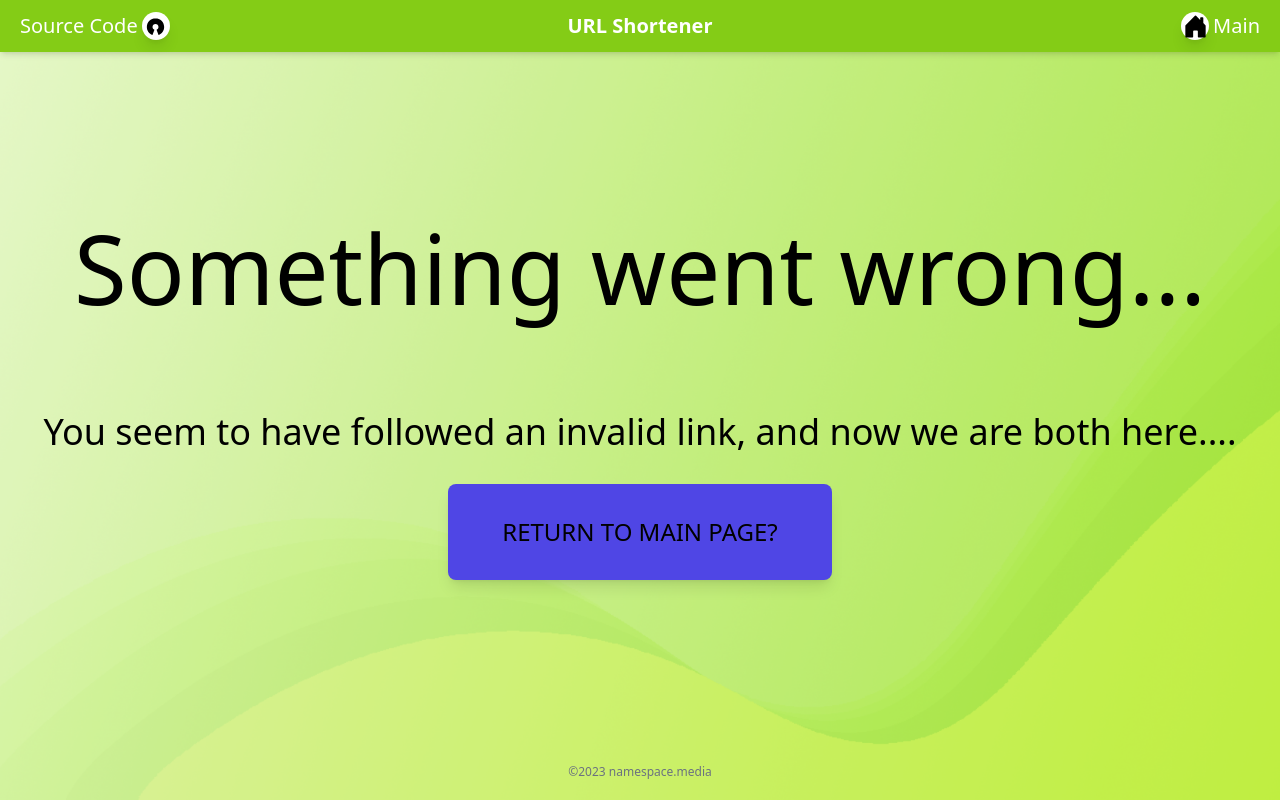
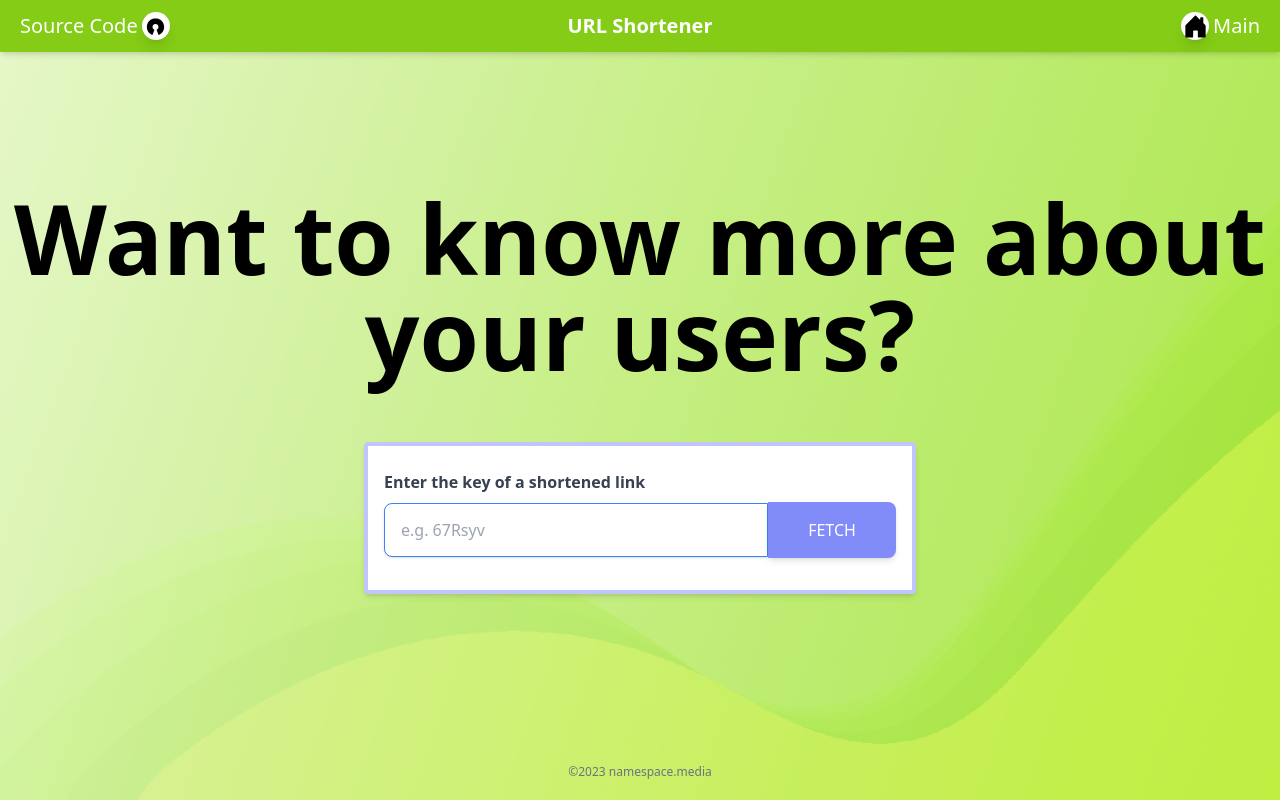
Before and after one commit to S1thK3nny/praktikum2023, a Next.js app: page /statistics in a window 1280 px wide. Built offline with nearby package versions, Linux system fonts and the light colour scheme.

Commit message:
Base functionality of statistics.tsx

```diff
--- a/src/pages/api/statistics.ts
+++ b/src/pages/api/statistics.ts
@@ -1,20 +1,24 @@
 // Next.js API route support: https://nextjs.org/docs/api-routes/introduction
 import type { NextApiRequest, NextApiResponse } from 'next'
-import {connectToMongo} from '../../utils/connectToMongo'
+import { connectToMongo } from '../../utils/connectToMongo'
 import statistics from '../../models/statistics'
 //Use .. to get out of a folder
 
 
-type Data = Statistics | StatisticsNotFound
+type Data = StatisticsFound | StatisticsNotFound
+
+type StatisticsFound = {
+    statistics: Statistics[];
+}
 
 //Whatever comes before the string is what the response will receive, so if you type link, you will get link. Not url!
 type Statistics = {
-    clicked:Date;
-    language:string;
-    browser_agent:string;
-    browser:string;
-    platform:string;
-    user_OS:string;
+    clicked: Date;
+    language: string;
+    browser_agent: string;
+    browser: string;
+    platform: string;
+    user_OS: string;
 }
 
 type StatisticsNotFound = {
@@ -22,32 +26,40 @@ type StatisticsNotFound = {
 }
 
 export default async function handler(
-  req: NextApiRequest,
-  res: NextApiResponse<Data>
+    req: NextApiRequest,
+    res: NextApiResponse<Data>
 ) {
 
     res.setHeader('Access-Control-Allow-Origin', '*');
-    console.log('POST method request: api/statistics.ts');
 
     await connectToMongo();
     const key = req.body.key;
 
-    const foundStats = await statistics.findOne({ key: key });
+    const foundStats = await statistics.find({ key: key });
 
-    if(foundStats) {
-        res.status(200).json({
-            clicked: foundStats.clicked,
-            language: foundStats.language,
-            browser_agent: foundStats.userAgent,
-            browser: foundStats.browser,
-            platform: foundStats.platform,
-            user_OS: foundStats.user_OS
+    if (foundStats) {
+        let statistics: Statistics[] = []
+
+        foundStats.forEach((item) => {
+            const statistic: Statistics = {
+                clicked: item.clicked,
+                language: item.language,
+                browser_agent: item.browser_agent,
+                browser: item.browser,
+                platform: item.platform,
+                user_OS: item.user_OS
+            }
+            statistics.push(statistic)
         });
-        return
+
+        res.status(200).send({
+            statistics: statistics,
+        });
+        return;
     }
 
     else {
-        res.status(400).json({ error: 'Are you sure this key exists? Check your spelling!' });
-        return
+        res.json({ error: 'Are you sure this key exists? Check your spelling!' });
+        return;
     }
 }
--- a/src/pages/index.tsx
+++ b/src/pages/index.tsx
@@ -1,8 +1,9 @@
 import { Inter } from 'next/font/google'
 import TopBar from "../components/TopBar"
 import Head from 'next/head'
-import React, { useEffect, useRef, useState } from 'react';
+import React, { useState } from 'react';
 import isURL from "../utils/isURL"
+import {handleInputChange, hideAlertShowLink} from "../utils/sharedComponents"
 import axios from 'axios'
 
 const inter = Inter({ subsets: ['latin'] })
@@ -68,32 +69,13 @@ export default function Home() {
 
   }
 
-  const handleInputChange = () => {
-    // Reset the submitted state when a new input is entered
-    setSubmitted(false);
-    const submitButton = document.getElementById('submitButton')!
-    const alertDiv = document.getElementById('alertDiv')!
-
-    submitButton.textContent = 'Shorten'
-
-    if(!alertDiv.classList.contains('hidden')) {
-      alertDiv.classList.add('hidden')
-    }
+  const handleInputChangeTextField = () => {
+      // Reset the submitted state when a new input is entered
+      setSubmitted(false);
+      handleInputChange('Shorten')
   };
 
-  const hideAlertShowLink = (hide:boolean) => {
-    const alertDiv = document.getElementById('alertDiv')!
-    const hiddenDiv = document.getElementById('hiddenDiv')!
 
-    if(!hide && alertDiv.classList.contains('hidden')) {
-      alertDiv.classList.remove('hidden')
-      hiddenDiv.classList.add('hidden')
-    }
-    else if(hide && hiddenDiv.classList.contains('hidden')) {
-      alertDiv.classList.add('hidden')
-      hiddenDiv.classList.remove('hidden')
-    }
-  }
 
   return (
     <>
@@ -115,7 +97,7 @@ export default function Home() {
               </label>
 
               <input className="shadow text-left appearance-none border rounded-lg md:rounded-l-lg md:rounded-r-none w-full md:w-96 py-4 px-4 text-gray-700 leading-tight focus:outline-none focus:shadow-outline focus:border-blue-500 focus:on"
-              id="textField" type="url" onChange={handleInputChange}
+              id="textField" type="url" onChange={handleInputChangeTextField}
               placeholder="Enter the link" required autoFocus/>
 
               <button className='text-white shadow-md rounded-lg w-full md:w-32 md:rounded-r-lg md:rounded-l-none' id='submitButton'>Shorten</button>
--- a/src/pages/invalid.tsx
+++ b/src/pages/invalid.tsx
@@ -19,7 +19,7 @@ export default function invalid() {
             <div className="h-screen bg-customBGInvalid bg-no-repeat bg-cover bg-center absolute w-screen">
                 <TopBar backgroundColor={'bg-red-500'} showMain={true}/>
                 <div className="justify-center items-center h-screen flex flex-col gap-16 md:gap-24 text-center">
-                    <h1 className='font-bold, text-4xl md:text-8xl'>
+                    <h1 className='font-bold text-4xl md:text-8xl'>
                         Something went wrong...
                     </h1>
                     <div>
--- a/src/pages/statistics.tsx
+++ b/src/pages/statistics.tsx
@@ -1,34 +1,152 @@
 import Head from 'next/head'
 import TopBar from '@/components/TopBar';
+import { handleInputChange, hideAlertShowLink } from "../utils/sharedComponents"
+import axios from 'axios';
+import React, { useState } from 'react';
 
-export default function invalid() {
+//Whatever comes before the string is what the response will receive, so if you type link, you will get link. Not url!
+type Statistics = {
+    clicked: Date;
+    language: string;
+    browser_agent: string;
+    browser: string;
+    platform: string;
+    user_OS: string;
+}
+
+export default function Statistics() {
+    const [fetched, setFetched] = useState(false);
+
+    const handleInputChangeTextField = () => {
+        handleInputChange('Fetch');
+        setFetched(false)
+    };
+
+    async function onHandleSubmit(event: any) {
+        event.preventDefault();
+
+        const textFieldInput = (document.getElementById('keyTextField') as HTMLInputElement).value;
+
+        const res = await axios.post(process.env.WEBSITE + "api/statistics", { key: textFieldInput });
+
+        if (res.data.error || res.data.statistics.length === 0) {
+            console.log('This is NOT a valid key: ' + textFieldInput);
+            hideAlertShowLink(false);
+            setFetched(false)
+
+        } else if(!res.data.error && !fetched) {
+            const data: Statistics[] = res.data.statistics; // Extract the statistics data from the response
+            console.log('This is a valid key: ' + textFieldInput);
+            createTableRows(data); // Call the createTableRows function to populate the table
+            hideAlertShowLink(true);
+            setFetched(true)
+        }
+    }
+
+    function createTableRows(data: Statistics[]) {
+        const tableBody = document.getElementById("table-body")!;
+        tableBody.innerHTML = ""; // Clear the existing table rows
+
+        // Loop through the data and generate table rows dynamically
+        for (let i = 0; i < data.length; i++) {
+            const item = data[i];
+            const row = document.createElement("tr");
+
+            const clickedCell = document.createElement("td");
+            clickedCell.textContent = item.clicked.toString(); // Convert Date to string
+            row.appendChild(clickedCell);
+
+            const languageCell = document.createElement("td");
+            languageCell.textContent = item.language;
+            row.appendChild(languageCell);
+
+            const browserAgentCell = document.createElement("td");
+            browserAgentCell.textContent = item.browser_agent;
+            row.appendChild(browserAgentCell);
+
+            const browserCell = document.createElement("td");
+            browserCell.textContent = item.browser;
+            row.appendChild(browserCell);
+
+            const platformCell = document.createElement("td");
+            platformCell.textContent = item.platform;
+            row.appendChild(platformCell);
+
+            const userOSCell = document.createElement("td");
+            userOSCell.textContent = item.user_OS;
+            row.appendChild(userOSCell);
+
+            tableBody.appendChild(row);
+        }
+    }
+
+
 
     return (
         <>
             <Head>
-                <title>Invalid URL</title>
-                <meta name="description" content="Something went wrong... Are you sure, that this is a valid URL?" />
+                <title>Statistics</title>
+                <meta name="description" content="Who doesn't love stalking?" />
                 <link rel="icon" href="/favicon.ico" />
             </Head>
             <div className="h-screen bg-customBGStats bg-no-repeat bg-cover bg-center absolute w-screen">
-                <TopBar backgroundColor={'bg-lime-500'} showMain={true}/>
-                <div className="justify-center items-center h-screen flex flex-col gap-16 md:gap-24 text-center">
-                    <h1 className='font-bold, text-4xl md:text-8xl'>
-                        Something went wrong...
+                <TopBar backgroundColor={'bg-lime-500'} showMain={true} />
+                <div className="justify-center items-center h-screen flex flex-col gap-5 text-center">
+
+                    <h1 className='font-bold text-4xl md:text-8xl mb-10'>
+                        Want to know more about your users?
                     </h1>
-                    <div>
-                        <h2 className='font-semibold, text-2xl md:text-4xl'>
-                            You seem to have followed an invalid link, and now we are both here....
-                        </h2>
-                        <button className='shadow-lg mt-4 md:mt-8 md:w-96 md:h-24 bg-indigo-600 hover:bg-indigo-500 rounded-lg md:text-2xl'>
-                            Return to main page?
-                        </button>
+
+
+
+                    <form className="bg-white shadow-md rounded px-4 pt-6 pb-8 mb-4 border-4 border-indigo-400 border-opacity-50 hover:border-opacity-100 transition-all duration-500" onSubmit={onHandleSubmit}>
+                        <div>
+                            <label className="block text-gray-700 text-md font-bold mb-2 text-left">
+                                Enter the key of a shortened link
+                            </label>
+
+                            <input className="shadow text-left appearance-none border rounded-lg md:rounded-l-lg md:rounded-r-none w-full md:w-96 py-4 px-4 text-gray-700 leading-tight focus:outline-none focus:shadow-outline focus:border-blue-500 focus:on"
+                                id="keyTextField" type="text"
+                                placeholder="e.g. 67Rsyv" required autoFocus onChange={handleInputChangeTextField} />
+
+                            <button className='text-white shadow-md rounded-lg w-full md:w-32 md:rounded-r-lg md:rounded-l-none bg-indigo-400 hover:bg-indigo-300' id='submitButton'>Fetch</button>
+
+                            <div role="alert" id='alertDiv' className='hidden mt-4'>
+                                <div className="bg-red-500 text-white font-bold rounded-t px-4 py-2">
+                                    Key not found
+                                </div>
+                                <div className="border border-t-0 border-red-400 rounded-b bg-red-100 px-4 py-3 text-red-700">
+                                    <p>The key you entered does not seem to exist in the database, or, no one has clicked on the link yet. Sad!</p>
+                                </div>
+                            </div>
+
+                        </div>
+                    </form>
+
+                    <div className="container mx-auto px-1 md:px-4 hidden overflow-auto overflow-x-auto table-fixed" id='hiddenDiv'>
+                        <table className="bg-white text-black justify-center text-xs w-full md:text-lg">
+                            <thead>
+                                <tr className='py-4 px-1 md:px-4 border-b'>
+                                    <th>Clicked</th>
+                                    <th>Language</th>
+                                    <th>Browser Agent</th>
+                                    <th>Browser</th>
+                                    <th>Platform</th>
+                                    <th>User OS</th>
+                                </tr>
+                            </thead>
+                            <tbody id="table-body">
+
+                            </tbody>
+                        </table>
                     </div>
+
                     <p className="text-center text-gray-500 text-xs fixed bottom-0 py-5">
                         &copy;2023 namespace.media
                     </p>
+
                 </div>
             </div>
         </>
-      )
+    )
 }
--- /dev/null
+++ b/src/utils/sharedComponents.ts
@@ -0,0 +1,27 @@
+
+
+export function handleInputChange(context: string) {
+
+    const submitButton = document.getElementById('submitButton')!
+    const alertDiv = document.getElementById('alertDiv')!
+
+    submitButton.textContent = context
+
+    if(!alertDiv.classList.contains('hidden')) {
+      alertDiv.classList.add('hidden')
+    }
+  };
+
+  export function hideAlertShowLink(hide: boolean) {
+    const alertDiv = document.getElementById('alertDiv')!
+    const hiddenDiv = document.getElementById('hiddenDiv')!
+
+    if(!hide && alertDiv.classList.contains('hidden')) {
+      alertDiv.classList.remove('hidden')
+      hiddenDiv.classList.add('hidden')
+    }
+    else if(hide && hiddenDiv.classList.contains('hidden')) {
+      alertDiv.classList.add('hidden')
+      hiddenDiv.classList.remove('hidden')
+    }
+  }
```
